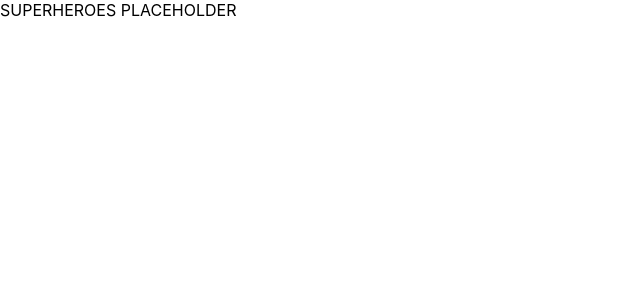
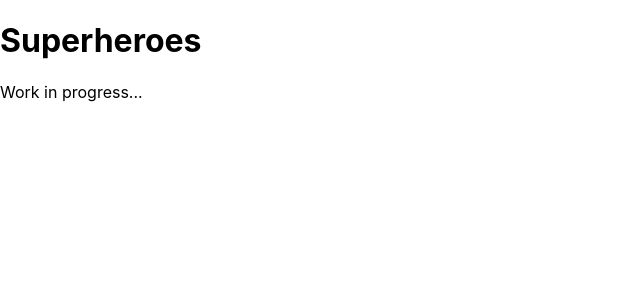
Before and after one commit to n1klu5/react-playground, a React (Vite) app: page /superheroes in a window 1280 px wide. Shown: the top 300 px of the page, without its empty margins (0-640 px from the left). Built offline with nearby package versions, Linux system fonts and the light colour scheme; no server answers.

Commit message:
feat: add transaltions (react-i18next)

```diff
--- a/package.json
+++ b/package.json
@@ -16,8 +16,11 @@
     "lint": "eslint --cache --fix ./src"
   },
   "dependencies": {
+    "i18next": "22.4.12",
+    "i18next-http-backend": "2.2.0",
     "react": "18.2.0",
     "react-dom": "18.2.0",
+    "react-i18next": "12.2.0",
     "react-router-dom": "6.9.0"
   },
   "devDependencies": {
--- /dev/null
+++ b/public/locales/en/translation.json
@@ -0,0 +1,16 @@
+{
+  "common": {
+    "work-in-progress": "Work in progress..."
+  },
+  "not-found": {
+    "title": "Not found",
+    "explanation-message": "Sorry, the page you've requested could not be found.",
+    "go-home": "Go Home"
+  },
+  "superheroes": {
+    "title": "Superheroes"
+  },
+  "superheroe": {
+    "title": "Superheroe {{name}}"
+  }
+}
--- a/src/app/App.tsx
+++ b/src/app/App.tsx
@@ -1,9 +1,10 @@
+import Layout from '@app/components/shared/layout/Layout';
+import { Page } from '@app/components/shared/page/Page';
 import { ROUTES } from '@app/shared/routes';
 import { lazy, useEffect } from 'react';
 import { Navigate, Route, Routes } from 'react-router-dom';
 import { superherosRequest } from 'src/api/queryFunctions/superhero';
 
-export const Layout = lazy(() => import('./components/shared/layout/Layout'));
 export const Superheroes = lazy(() => import('./components/superheroes/Superheroes'));
 export const Superheroe = lazy(() => import('./components/superheroe/Superheroe'));
 export const NotFound = lazy(() => import('./components/notFound/NotFound'));
@@ -16,10 +17,24 @@ export const App = () => {
 
   return (
     <Routes>
+      <Route path={ROUTES.notFound} element={<NotFound />} />
       <Route element={<Layout />}>
-        <Route path={ROUTES.superheroes} element={<Superheroes />} />
-        <Route path={ROUTES.superheroe} element={<Superheroe />} />
-        <Route path={ROUTES.notFound} element={<NotFound />} />
+        <Route
+          path={ROUTES.superheroes}
+          element={
+            <Page>
+              <Superheroes />
+            </Page>
+          }
+        />
+        <Route
+          path={ROUTES.superheroe}
+          element={
+            <Page>
+              <Superheroe />
+            </Page>
+          }
+        />
         <Route path="/" element={<Navigate to={ROUTES.superheroes} replace={true} />} />
         <Route path="*" element={<Navigate to={ROUTES.notFound} replace={true} />} />
       </Route>
--- a/src/app/components/notFound/NotFound.tsx
+++ b/src/app/components/notFound/NotFound.tsx
@@ -1,13 +1,16 @@
 import { ROUTES } from '@app/shared/routes';
+import { useTranslation } from 'react-i18next';
 import { Link } from 'react-router-dom';
 
 const NotFound = () => {
+  const { t } = useTranslation();
+
   return (
     <main>
-      <h1>{'Not found'}</h1>
-      <p>{"Sorry, the page you've requested could not be found."}</p>
+      <h1>{t('translation:not-found:title')}</h1>
+      <p>{t('translation:not-found:explanation-message')}</p>
       <Link to={ROUTES.superheroes}>
-        <button>GO HOME</button>
+        <button className="capitalize">{t('translation:not-found:go-home')}</button>
       </Link>
     </main>
   );
--- /dev/null
+++ b/src/app/components/shared/page/Page.tsx
@@ -0,0 +1,13 @@
+import { ReactNode, Suspense } from 'react';
+
+interface Props {
+  children: ReactNode;
+}
+
+export const Page = ({ children }: Props) => {
+  return (
+    <Suspense fallback={null}>
+      <>{children}</>
+    </Suspense>
+  );
+};
--- a/src/app/components/superheroe/Superheroe.tsx
+++ b/src/app/components/superheroe/Superheroe.tsx
@@ -1,5 +1,14 @@
+import { useTranslation } from 'react-i18next';
+
 const Superheroe = () => {
-  return <div>SUPERHEROE PLACEHOLDER</div>;
+  const { t } = useTranslation();
+
+  return (
+    <div>
+      <h1>{t('translation:superheroe:title')}</h1>
+      <p>{t('translation:common:work-in-progress')}</p>
+    </div>
+  );
 };
 
 export default Superheroe;
--- a/src/app/components/superheroes/Superheroes.tsx
+++ b/src/app/components/superheroes/Superheroes.tsx
@@ -1,5 +1,14 @@
+import { useTranslation } from 'react-i18next';
+
 const Superheroes = () => {
-  return <div>SUPERHEROES PLACEHOLDER</div>;
+  const { t } = useTranslation();
+
+  return (
+    <div>
+      <h1>{t('translation:superheroes.title')}</h1>
+      <p>{t('translation:common.work-in-progress')}</p>
+    </div>
+  );
 };
 
 export default Superheroes;
--- /dev/null
+++ b/src/app/shared/i18n/index.ts
@@ -0,0 +1,17 @@
+import i18n from 'i18next';
+import Backend from 'i18next-http-backend';
+import { initReactI18next } from 'react-i18next';
+
+i18n
+  .use(Backend)
+  .use(initReactI18next)
+  .init({
+    fallbackLng: 'en',
+    debug: true,
+
+    interpolation: {
+      escapeValue: false, // not needed for react as it escapes by default
+    },
+  });
+
+export default i18n;
--- a/src/main.tsx
+++ b/src/main.tsx
@@ -2,6 +2,7 @@ import { App } from '@app/App';
 import { StrictMode } from 'react';
 import { createRoot } from 'react-dom/client';
 import { BrowserRouter } from 'react-router-dom';
+import './app/shared/i18n';
 import './index.css';
 
 const container = document.getElementById('root') as HTMLDivElement;
```
Also changed, not shown: src/setupTests.ts (+1 -0 lines), src/tests/i18n.ts (added, +16 -0 lines), 2 other files (tests, documents, lock files or other folders).
